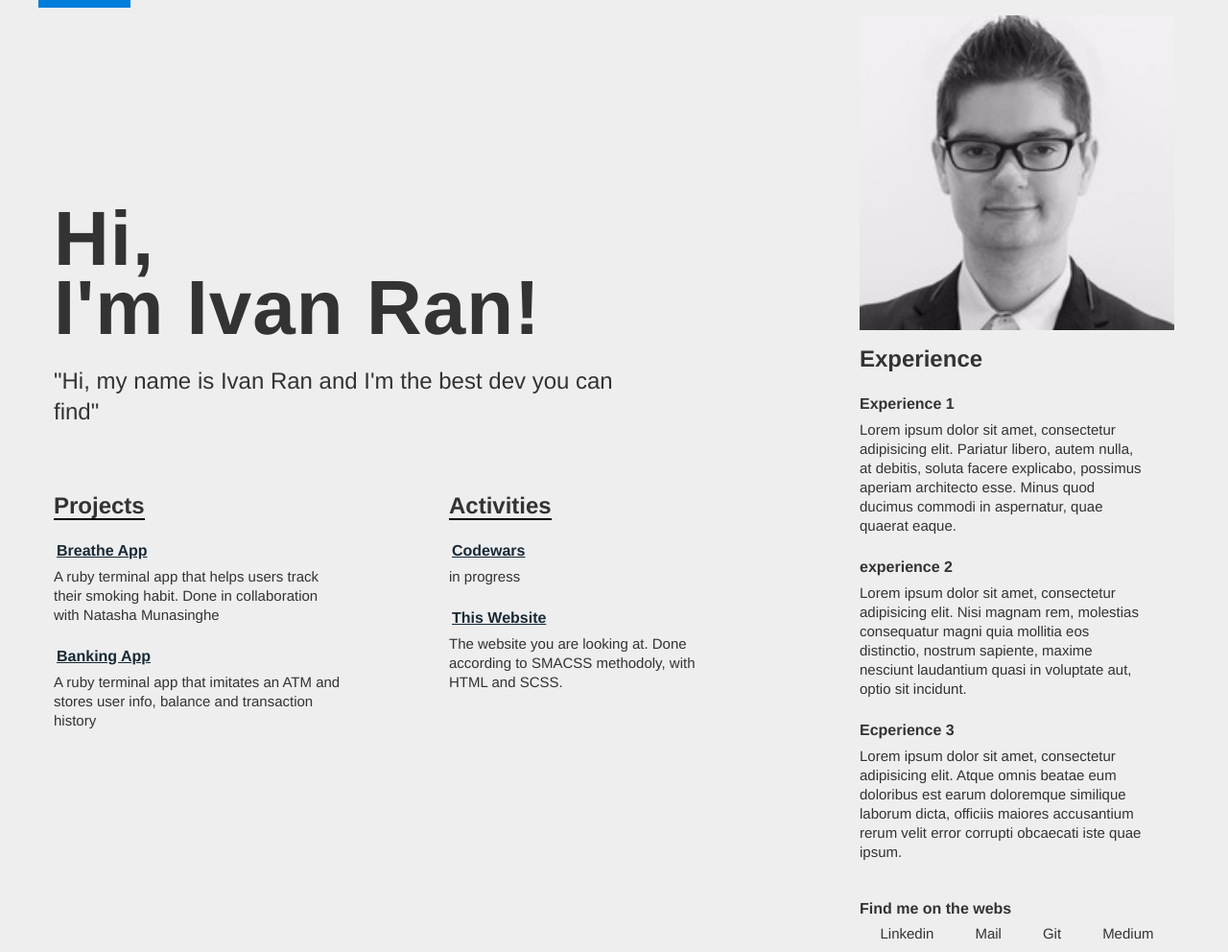
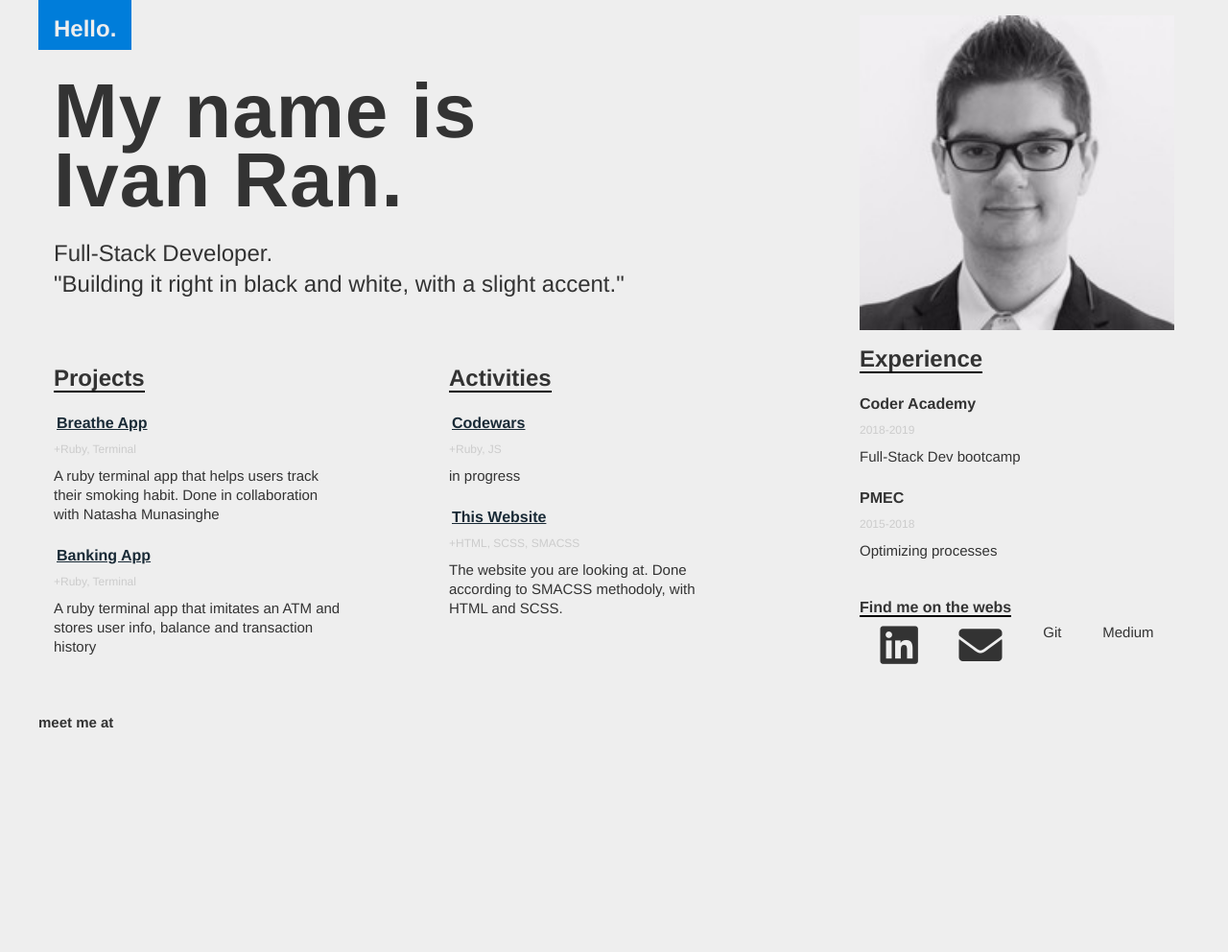
Before and after one commit to IvanRahn/portfolio, a plain HTML site: page index.html in a window 1280 px wide. Shown: the top 992 px of the page at 96% size. After the commit the page ends 800 px from the top, so only its background shows below. Drawn offline with Linux system fonts and the light colour scheme.

Commit message:
finish layout

```diff
--- a/index.html
+++ b/index.html
@@ -6,16 +6,19 @@
   <meta http-equiv="X-UA-Compatible" content="ie=edge">
   <link rel="stylesheet" href="css/main.css">
   <link href="https://fonts.googleapis.com/css?family=PT+Sans:400,700" rel="stylesheet">
+  <link rel="stylesheet" href="https://use.fontawesome.com/releases/v5.3.1/css/all.css" integrity="sha384-mzrmE5qonljUremFsqc01SB46JvROS7bZs3IO2EmfFsd15uHvIt+Y8vEf7N7fWAU" crossorigin="anonymous">
+
+
   <title>Portfolio</title>
 </head>
 <!-- body start, contains 3 sections: main, aside and footer -->
-<body class="l-container">
-<span class="stop-borders"></span>
+<body class="l-body">
+<span class="stop-borders">Hello.</span>
   <!-- main start, contains 3 sections: header, projects and sideprojects -->
-  <div class="l-big">
+  <div class="l-container">
     <!-- header start -->
-    <header class="m-hero"><h1>Hi, <br>I'm Ivan Ran!</h1>
-      <p class="m-hero-standfirst">"Hi, my name is Ivan Ran and I'm the best dev you can find"</p>
+    <header class="m-hero"><h1>My name is Ivan Ran.</h1>
+      <p class="m-hero-standfirst">Full-Stack Developer.<br/> "Building it right in black and white, with a slight accent."</p>
     </header>
     <!-- header end -->
     <!-- projects start -->
@@ -26,6 +29,7 @@
         <a href="https://github.com/IvanRahn/Breathe" class="content-link">
           <div class="content-block">
             <h3><span>Breathe App</span></h3>
+            <p class="content-block-additional">+Ruby, Terminal</p>
             <p>A ruby terminal app that helps users track their smoking habit. Done in collaboration with Natasha Munasinghe</p>
           </div>
         </a>
@@ -35,6 +39,8 @@
         <a href="https://github.com/IvanRahn/ca-banking_app" class="content-link">
           <div class="content-block">
             <h3><span>Banking App</span></h3>
+            <p class="content-block-additional">+Ruby, Terminal</p>
+
             <p>A ruby terminal app that imitates an ATM and stores user info, balance and transaction history</p>
           </div>
         </a>
@@ -52,6 +58,8 @@
         <a href="" class="content-link">
           <div class="content-block">
             <h3><span>Codewars</span></h3>
+            <p class="content-block-additional">+Ruby, JS</p>
+
             <p>in progress</p>
           </div>
         </a>
@@ -60,6 +68,8 @@
         <a href="https://github.com/IvanRahn/Breathe" class="content-link">
           <div class="content-block">
             <h3><span>This Website</span></h3>
+            <p class="content-block-additional">+HTML, SCSS, SMACSS</p>
+
             <p>The website you are looking at. Done according to SMACSS methodoly, with HTML and SCSS.</p>
           </div>
         </a>
@@ -80,41 +90,37 @@
     <img src="resources/profile-image.jpeg" alt="">
   </section>
   <section>
-    <h2> Experience</h2>
+    <h2><span class="underline">Experience</span></h2>
     <article class="content">
       <a href="" class="content-link">
         <div class="content-block">
-          <h3>Experience 1</h3>
-          <p>Lorem ipsum dolor sit amet, consectetur adipisicing elit. Pariatur libero, autem nulla, at debitis, soluta facere explicabo, possimus aperiam architecto esse. Minus quod ducimus commodi in aspernatur, quae quaerat eaque.</p>
+          <h3>Coder Academy</h3>
+          <p class="content-block-additional">2018-2019</p>
+        <p>Full-Stack Dev bootcamp</p>
         </div>
       </a>
     </article>
 
       <article class="content"><a href="" class="content-link">
         <div class="content-block">
-          <h3>experience 2</h3>
-          <p>Lorem ipsum dolor sit amet, consectetur adipisicing elit. Nisi magnam rem, molestias consequatur magni quia mollitia eos distinctio, nostrum sapiente, maxime nesciunt laudantium quasi in voluptate aut, optio sit incidunt.</p>
+          <h3>PMEC</h3>
+          <p class="content-block-additional">2015-2018</p>
+          <p>Optimizing processes</p>
         </div>
       </a>
     </article>
 
-    <article class="content">
-      <a href="" class="content-link">
-      <div class="content-block">
-        <h3>Ecperience 3</h3>
-        <p>Lorem ipsum dolor sit amet, consectetur adipisicing elit. Atque omnis beatae eum doloribus est earum doloremque similique laborum dicta, officiis maiores accusantium rerum velit error corrupti obcaecati iste quae ipsum.</p>
-      </div>
-    </a>
-  </article>
+
 <!-- <a href="" class="c-link-additional">git more</a> -->
 </section>
 <!-- experience end -->
 <!-- social media start -->
-<section class="l-footer">
-  <h3>Find me on the webs</h3>
-  <ul class="l-horizontal">
-    <li><a href="https://linkedin.com">Linkedin</a></li>
-    <li><a href="https://linkedin.com">Mail</a></li>
+<section class="l-nav">
+  <h3><span class="underline">Find me on the webs</span></h3>
+  <ul class="l-nav-horizontal">
+    <li><a href="https://linkedin.com"><i class="fab fa-linkedin fa-3x"></i>
+</a></li>
+    <li><a href="https://linkedin.com"><i class="fas fa-envelope fa-3x"></i></a></li>
     <li><a href="https://linkedin.com">Git</a></li>
     <li><a href="https://linkedin.com">Medium</a></li>
   </ul>
@@ -128,8 +134,8 @@
 <footer> <h4>meet me at </h4></footer>
 </div>
 <!-- navbar start -->
-<nav class="l-nav" id="#navbar">
-  <ul class="l-horizontal">
+<nav class="l-nav l-nav--bottom is-hidden" id="#navbar">
+  <ul class="l-nav-horizontal">
     <li><a href="#work">Work</a></li>
     <li><a href="#sideprojects">Sideprojects</a></li>
     <li><a href="#aside">Experience</a></li>
--- a/scss/components.scss
+++ b/scss/components.scss
@@ -14,8 +14,12 @@
   border-bottom: 2px solid black;
 }
 .stop-borders {
-  border-bottom: 8px solid $blue;
-  width: 96px;
+  // width: 96px;
+  background-color: $blue;
+  padding: 16px 16px 8px;
+  font-weight: 700;
+  font-size: 24px;
+  color: $off-white;
   // left: 16px;
   position: absolute;
 }
--- a/scss/layout.scss
+++ b/scss/layout.scss
@@ -1,6 +1,6 @@
 
 
-.l-container {
+.l-body {
   display: flex;
   flex-direction: column;
   @media only screen and (min-width: 900px) {
@@ -11,21 +11,36 @@
 }
 
 .l-nav {
-  background-color: black;
-  position: sticky;
-  bottom: 0;
+  width: 100%;
+  &--bottom {
+    background-color: black;
+    position: sticky;
+    bottom: 0;
+  }
+  &-horizontal {
+    display: flex;
+    justify-content: space-around;
+    width: 100%;
+  }
+}
+
+.is-hidden {
   @media only screen and (min-width: 600px) {
     display: none;
   }
 }
+// {
+//   background-color: black;
+//   position: sticky;
+//   bottom: 0;
+// @media only screen and (min-width: 600px) {
+//   display: none;
+//   }
+// }
 
-.l-horizontal {
-  display: flex;
-  justify-content: space-around;
-  width: 100%;
-}
 
-.l-big {
+
+.l-container {
   @media only screen and (min-width: 600px) {
     width: 70%;
     display: flex;
--- a/scss/modules.scss
+++ b/scss/modules.scss
@@ -43,12 +43,18 @@ $blue: #007dda;
 
   &-block {
     color: $black;
+    &-additional {
+      color: $grey;
+      font-size: 12px;
+
+    }
   }
 }
 
 .m-hero {
   max-width: 640px;
   padding: 8px;
+  margin-top: 64px;
   @media only screen and (min-width: 600px) {
     padding: 16px 16px 44px;
   }
```
Also changed, not shown: css/layout.css, css/main.css, css/modules.css, 3 other files.
